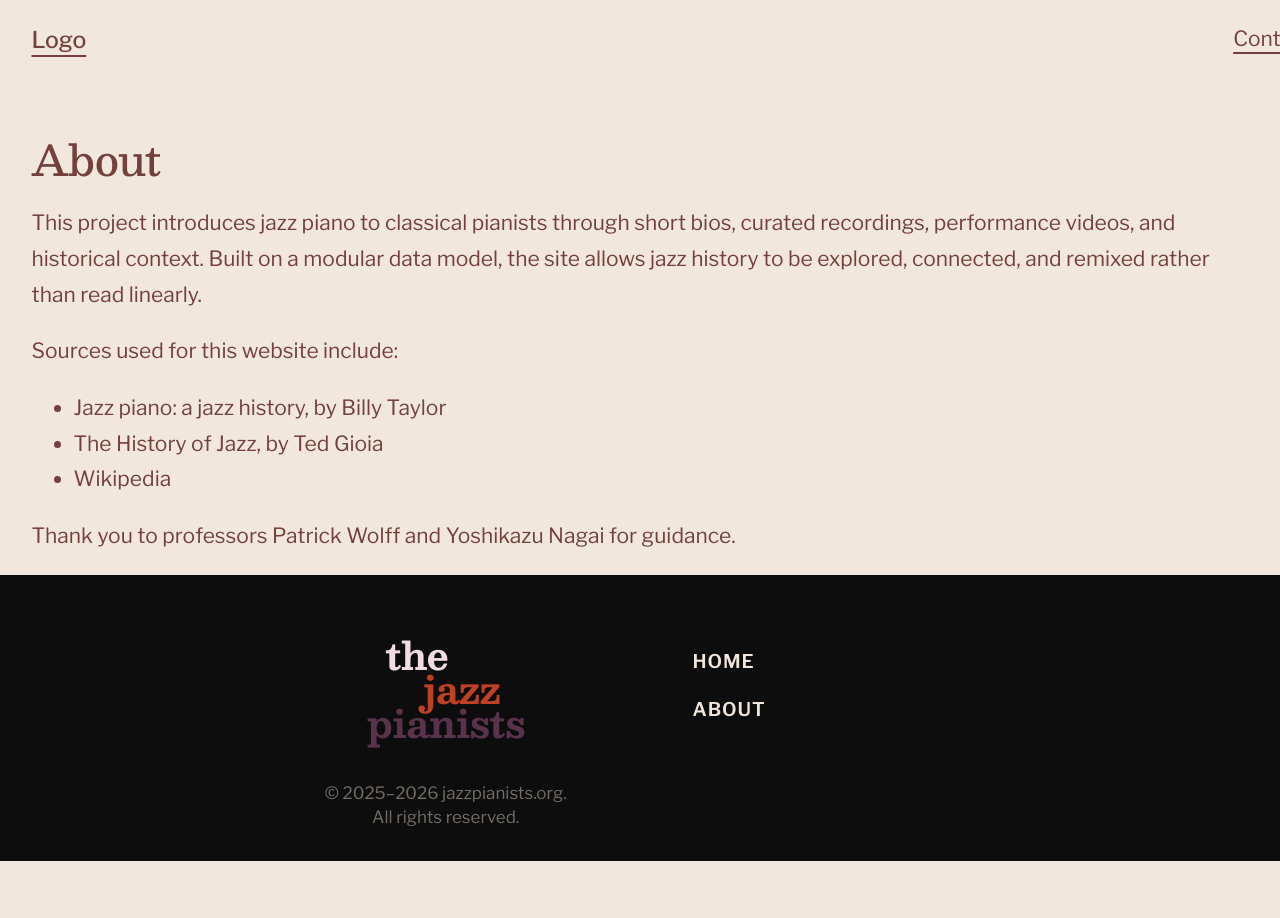
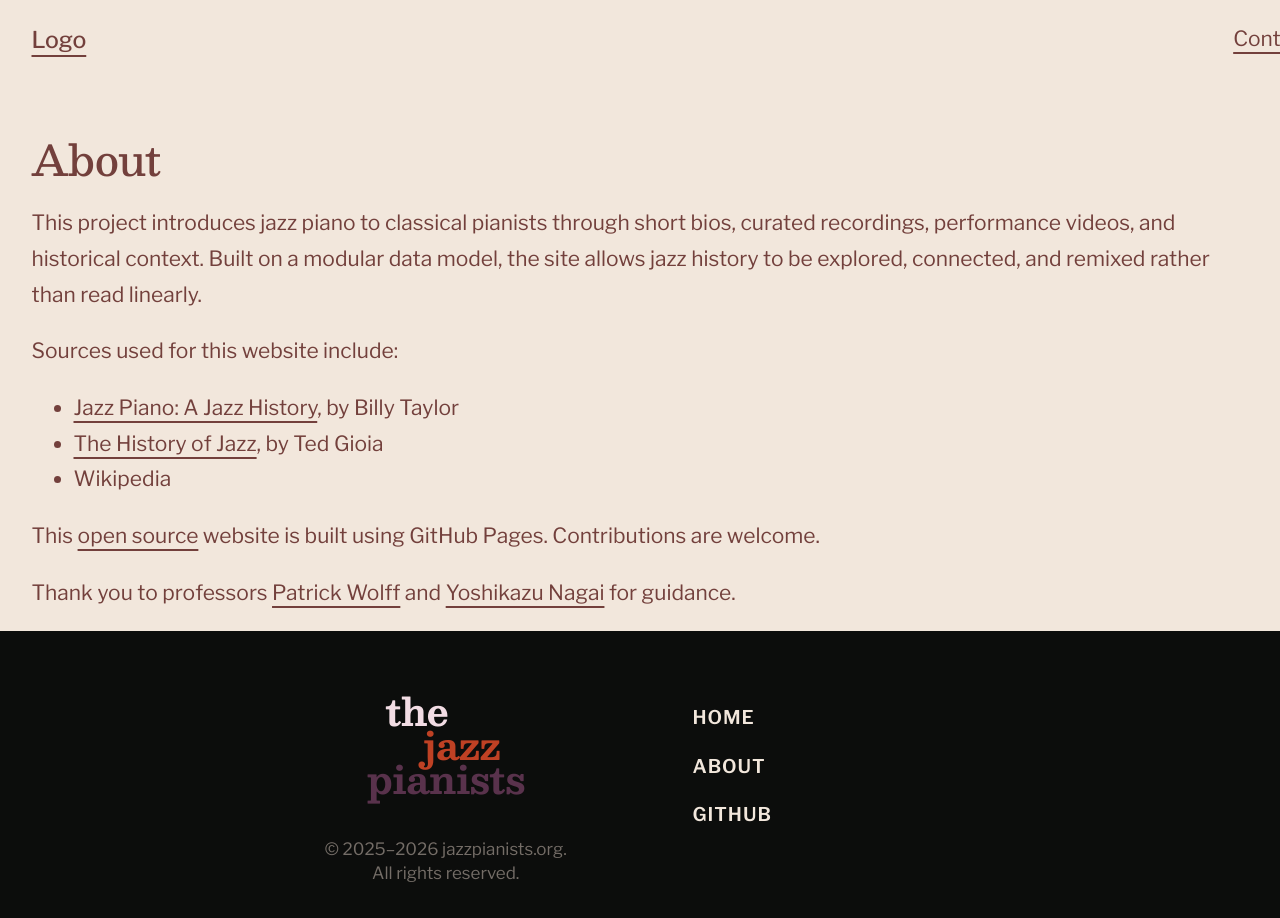
Before and after one commit to legion80/jazzpianists-org, a Jekyll site: the page built from about.md, in a window 1280 px wide. Built offline with Jekyll 4.4.1, drawn with Linux system fonts in a browser that asks for light colours.

Commit message:
Update README and add link to GitHub repository to footer. Add links to about page.

```diff
--- a/_includes/footer.html
+++ b/_includes/footer.html
@@ -9,5 +9,6 @@
 <div>
     <div><a href="{% link index2.md %}">Home</a></div>
     <div><a href="{% link about.md %}">About</a></div>
+    <div><a href="https://github.com/legion80/jazzpianists-org">GitHub</a></div>
 </div>
 </footer>
--- a/about.md
+++ b/about.md
@@ -7,8 +7,10 @@ This project introduces jazz piano to classical pianists through short bios, cur
 
 Sources used for this website include:
 
-- Jazz piano: a jazz history, by Billy Taylor
-- The History of Jazz, by Ted Gioia
+- [Jazz Piano: A Jazz History](https://archive.org/details/jazzpianojazzhis0000tayl), by Billy Taylor
+- [The History of Jazz](https://global.oup.com/academic/product/the-history-of-jazz-9780190087210?cc=us&lang=en&), by Ted Gioia
 - Wikipedia
 
-Thank you to professors Patrick Wolff and Yoshikazu Nagai for guidance.
+This [open source](https://github.com/legion80/jazzpianists-org) website is built using GitHub Pages. Contributions are welcome.
+
+Thank you to professors [Patrick Wolff](https://www.sfcm.edu/study/faculty/patrick-wolff) and [Yoshikazu Nagai](https://sfcm.edu/study/faculty/yoshikazu-nagai) for guidance.
```
Also changed, not shown: README.md.
